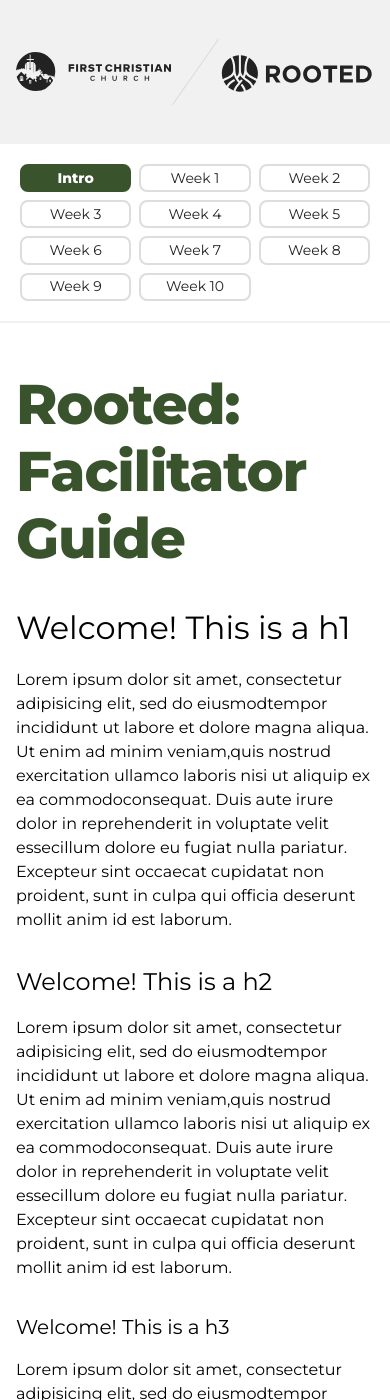
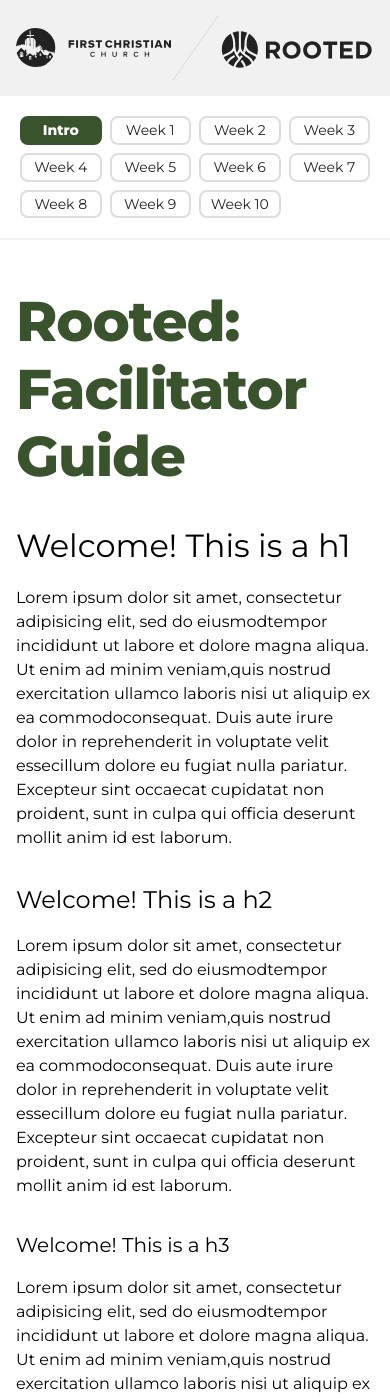
Before and after one commit to dreger/rooted, a Jekyll site: the page built from index.md, in a window 390 px wide and 1400 px high. Built offline with Jekyll 4.4.1, drawn with Linux system fonts in a browser that asks for light colours.

Commit message:
Apply tweaked sizing on mobile

```diff
--- a/_config.yml
+++ b/_config.yml
@@ -1,3 +1,5 @@
+baseurl: /rooted
+
 collections:
   weeks:
     permalink: /:name/
--- a/_layouts/default.html
+++ b/_layouts/default.html
@@ -15,9 +15,9 @@
 
 	<nav class="nav">
 		<div class="nav__grid">
-			<a class="nav__grid__item nav__grid__item--home {% if '/' == page.url %}nav__grid__item--active{% endif %}" href="{{ site.baseurl }}">Intro</a>
+			<a class="nav__grid__item nav__grid__item--home {% if '/' == page.url %}nav__grid__item--active{% endif %}" href="{{ site.baseurl }}/">Intro</a>
 			{% for week in site.weeks %}
-			<a class="nav__grid__item {% if week.url == page.url %}nav__grid__item--active{% endif %}" href="{{ site.baseurl }}/{{ week.url }}">{{ week.title }}</a>
+			<a class="nav__grid__item {% if week.url == page.url %}nav__grid__item--active{% endif %}" href="{{ site.baseurl }}{{ week.url }}">{{ week.title }}</a>
 			{% endfor %}
 		</div>
 	</nav>
--- a/style.css
+++ b/style.css
@@ -238,11 +238,14 @@ li { margin-bottom: .5rem; }
 
 @media (max-width: 500px) {
 	html { font-size: 16px; }
+	.masthead {
+		padding: .5rem var(--padding-content);
+	}
 	.nav__grid {
-		grid-template-columns: repeat(3, 1fr);
-		grid-template-rows: repeat(4, 1fr);
+		grid-template-columns: repeat(4, 1fr);
+		grid-template-rows: repeat(3, 1fr);
 	}
-	.nav__grid__item { padding: .1rem; }
+	.nav__grid__item { padding: .12rem; }
 	.nav__grid__item--home { grid-area: auto; }
 	.actions {
 		grid-template-columns: repeat(1, 1fr);
```
